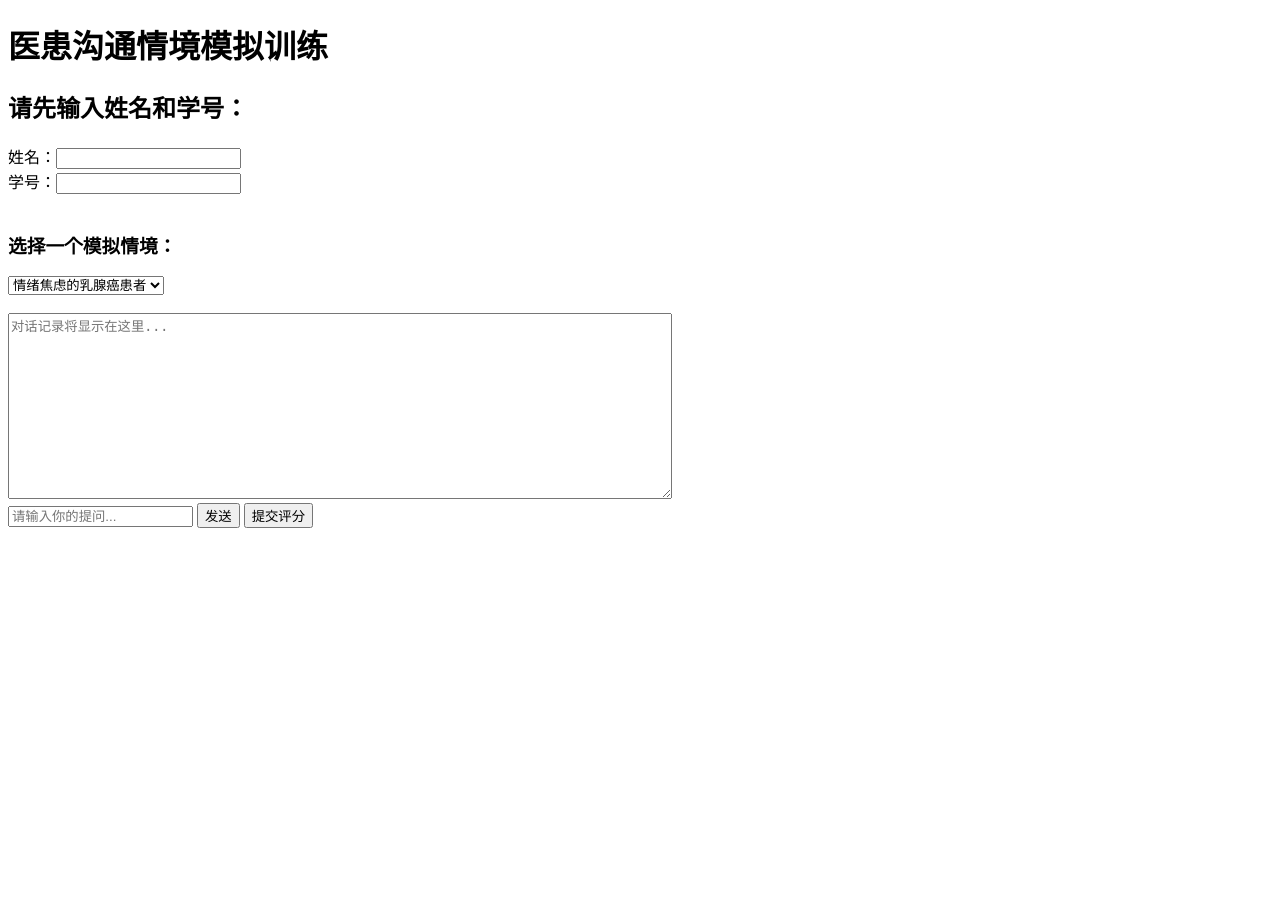
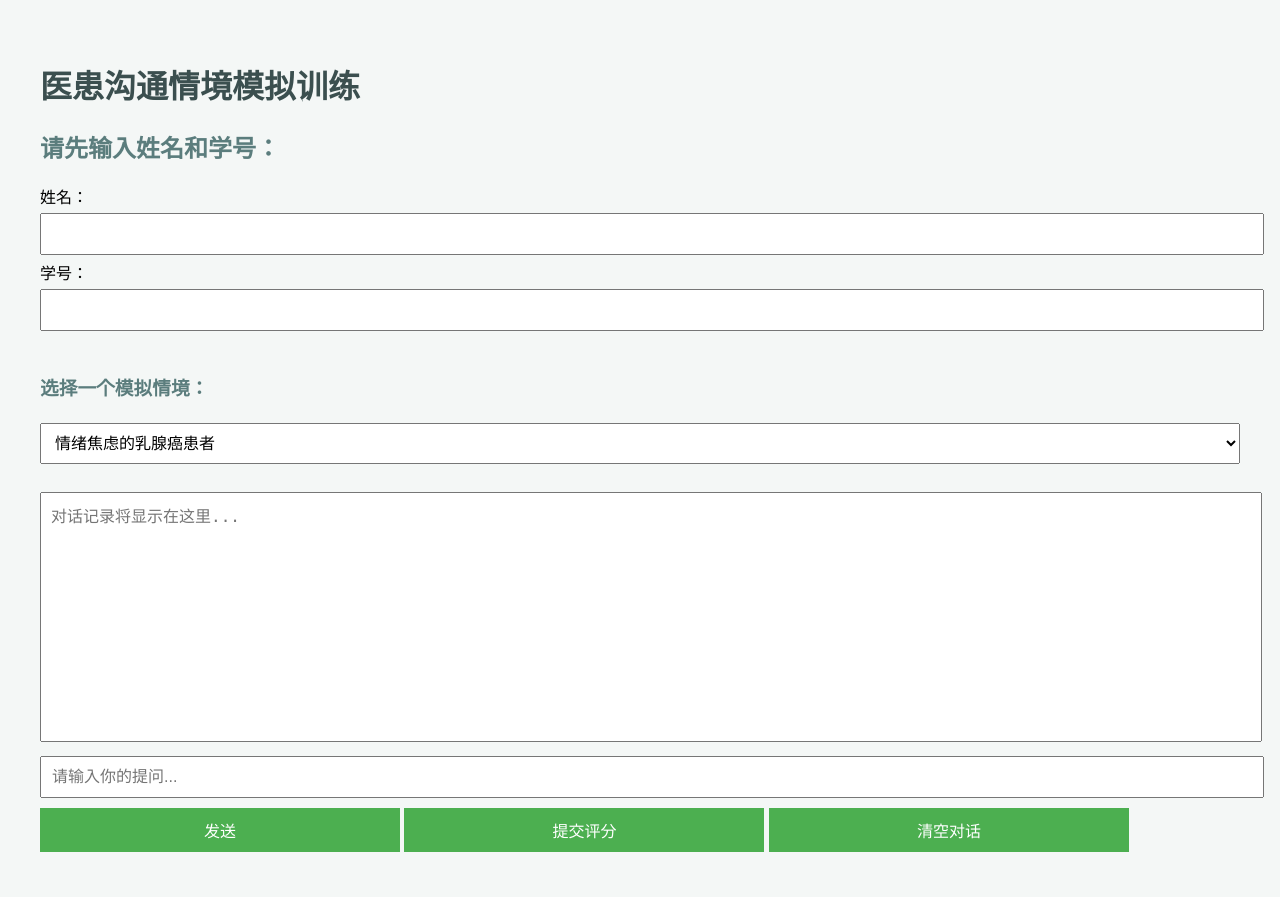
Before and after one commit to zhong010228/chatgpt-med-comm-simulator, a Flask app: page / in a window 1280 px wide. Before the commit the page ends 528 px from the top, so only its background shows below. Run offline with Flask 3, Linux system fonts and the light colour scheme.

```diff
--- a/app.py
+++ b/app.py
@@ -1,11 +1,13 @@
 from openai import OpenAI
 from flask import Flask, request, jsonify, render_template
 import os
+import csv
+from datetime import datetime
 
 # 初始化 OpenAI 客户端，设置自定义 base_url 和 API 密钥
 client = OpenAI(
     base_url='https://xiaoai.plus/v1',  # 你的自定义 API 端点
-    api_key='sk-ilCrCDkgsYBgVOwoVN74jVUE1HaWn7TSstu4Pibj4wJGH3jy'  # 你的 API 密钥
+    api_key='sk-aHudZVImYEOH2VWVL5jkLYbC1Mcm3AFwkvjdpdJZb559KB98'  # 你的 API 密钥
 )
 
 app = Flask(__name__)
@@ -36,7 +38,8 @@ def chat():
         model="gpt-3.5-turbo",  # 使用最便宜的模型
         messages=messages
     )
-    reply = response.choices[0].message["content"]
+    # 修正了对 response 的访问方式
+    reply = response.choices[0].message.content
     return jsonify({"reply": reply})
 
 # 评分反馈模块
@@ -51,7 +54,7 @@ def feedback():
     3. 沟通技巧
     4. 人文关怀意识
     每项后请附简短评语。
-    """
+    """  # 这里的多行字符串已经正确关闭
 
     # 评分反馈请求，调用自定义 OpenAI API 端点
     feedback_resp = client.chat.completions.create(
@@ -59,6 +62,7 @@ def feedback():
         messages=[{"role": "system", "content": "你是医学教育专家。"},
                   {"role": "user", "content": prompt}]
     )
+    # 修正了对 feedback_resp 的访问方式
     return jsonify({"feedback": feedback_resp.choices[0].message["content"]})
 
 if __name__ == "__main__":
--- a/templates/index.html
+++ b/templates/index.html
@@ -3,10 +3,43 @@
   <head>
     <meta charset="utf-8">
     <title>ChatGPT 医患沟通模拟系统</title>
+    <style>
+      /* 基本样式优化 */
+      body {
+        font-family: Arial, sans-serif;
+        background-color: #f4f7f6;
+        margin: 20px;
+        padding: 20px;
+      }
+      h1 {
+        color: #3b4f4f;
+      }
+      h2, h3 {
+        color: #5b7d7d;
+      }
+      input, textarea, select, button {
+        padding: 10px;
+        margin: 5px 0;
+        font-size: 16px;
+        width: 100%;
+      }
+      textarea {
+        resize: none;
+      }
+      button {
+        background-color: #4CAF50;
+        color: white;
+        border: none;
+        cursor: pointer;
+        width: 30%;
+      }
+      button:hover {
+        background-color: #45a049;
+      }
+    </style>
   </head>
   <body>
     <h1>医患沟通情境模拟训练</h1>
-
     <h2>请先输入姓名和学号：</h2>
     <label>姓名：<input type="text" id="studentName" /></label><br/>
     <label>学号：<input type="text" id="studentID" /></label><br/><br/>
@@ -18,10 +51,11 @@
       {% endfor %}
     </select><br/><br/>
 
-  <textarea id="chatLog" rows="12" cols="80" readonly placeholder="对话记录将显示在这里..."></textarea><br/>
+    <textarea id="chatLog" rows="12" cols="80" readonly placeholder="对话记录将显示在这里..."></textarea>
     <input type="text" id="userInput" placeholder="请输入你的提问..." />
     <button onclick="sendMessage()">发送</button>
     <button onclick="submitFeedback()">提交评分</button>
+    <button onclick="clearChat()">清空对话</button>
 
     <script>
       let messages = []
@@ -29,9 +63,8 @@
       async function sendMessage() {
         const input = document.getElementById("userInput").value
         if (!input) return
-
         messages.push({ role: "user", content: input })
-      document.getElementById("chatLog").value += "你：" + input + "\n"
+        document.getElementById("chatLog").value += "\n你：" + input + "\n"
 
         const scenario = document.getElementById("scenarioSelect").value
         const response = await fetch("/chat", {
@@ -39,10 +72,9 @@
           headers: { "Content-Type": "application/json" },
           body: JSON.stringify({ scenario, messages })
         })
-
         const data = await response.json()
         messages.push({ role: "assistant", content: data.reply })
-      document.getElementById("chatLog").value += "患者：" + data.reply + "\n"
+        document.getElementById("chatLog").value += "\n患者：" + data.reply + "\n"
         document.getElementById("userInput").value = ""
       }
 
@@ -54,16 +86,20 @@
           return
         }
 
-      const conversation = messages.map(m => `${m.role === 'user' ? '你' : '患者'}：${m.content}`).join("\n")
-
+        const conversation = messages.map(m => `${m.role === 'user' ? '\n你' : '\n患者'}：${m.content}`).join('')
         const response = await fetch("/feedback", {
           method: "POST",
           headers: { "Content-Type": "application/json" },
           body: JSON.stringify({ student_id, student_name, conversation })
         })
-
         const data = await response.json()
         alert("评分结果：\n" + data.feedback)
+      }
+
+      function clearChat() {
+        messages = []
+        document.getElementById("chatLog").value = ""
+        document.getElementById("userInput").value = ""
       }
     </script>
   </body>
```
Lines whose indentation alone changed are shown as unchanged.
